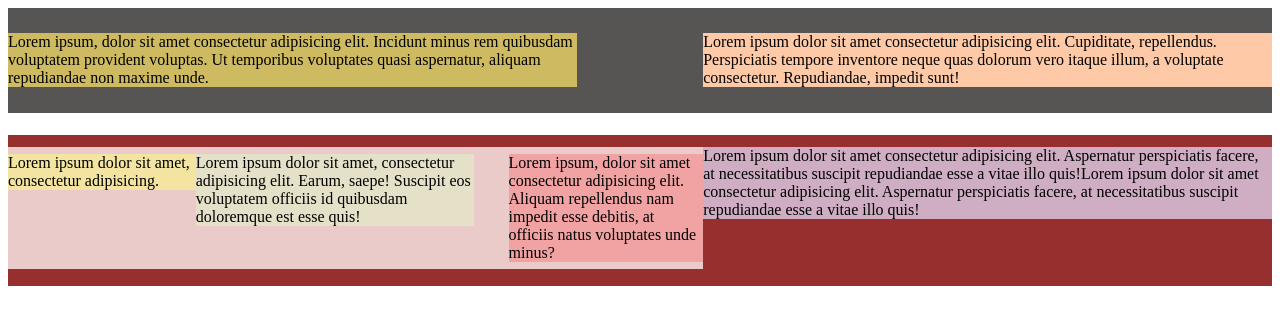
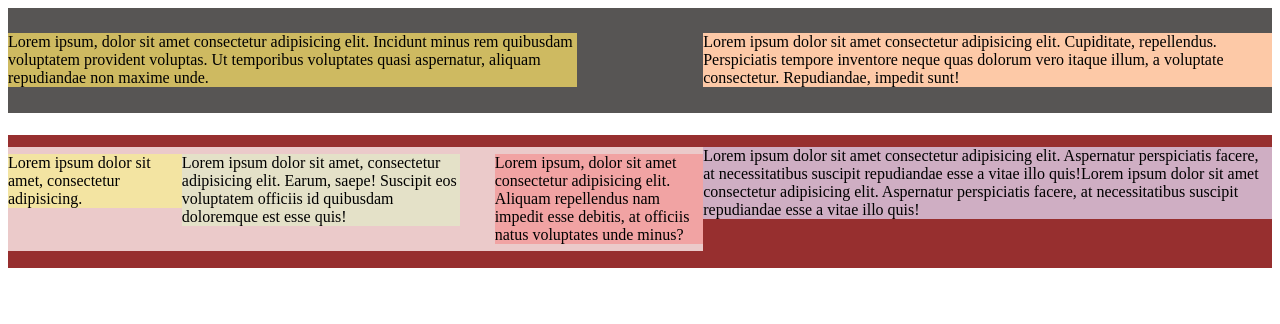
Before and after one commit to ritullia/nd-stulpeliai, a website: page index.html in a window 1280 px wide. Drawn offline with Linux system fonts and the light colour scheme.

Commit message:
Column size update

```diff
--- a/index.html
+++ b/index.html
@@ -34,7 +34,7 @@
                 margin-top: 1%;
                 margin-bottom: 1%;
                 display: inline-block;">
-            <div style="width: 27%;
+            <div style="width: 25%;
                 background-color: rgb(243, 228, 162);
                 float: left;
                 margin-top: 1%;
@@ -44,7 +44,7 @@
                 float: left;
                 margin-top: 1%;
                 margin-bottom: 1%;">Lorem ipsum dolor sit amet, consectetur adipisicing elit. Earum, saepe! Suscipit eos voluptatem officiis id quibusdam doloremque est esse quis!</div>
-            <div style="width: 28%;
+            <div style="width: 30%;
                 background-color: rgb(241, 163, 163);
                 margin-left: 5%;
                 margin-top: 1%;
```
